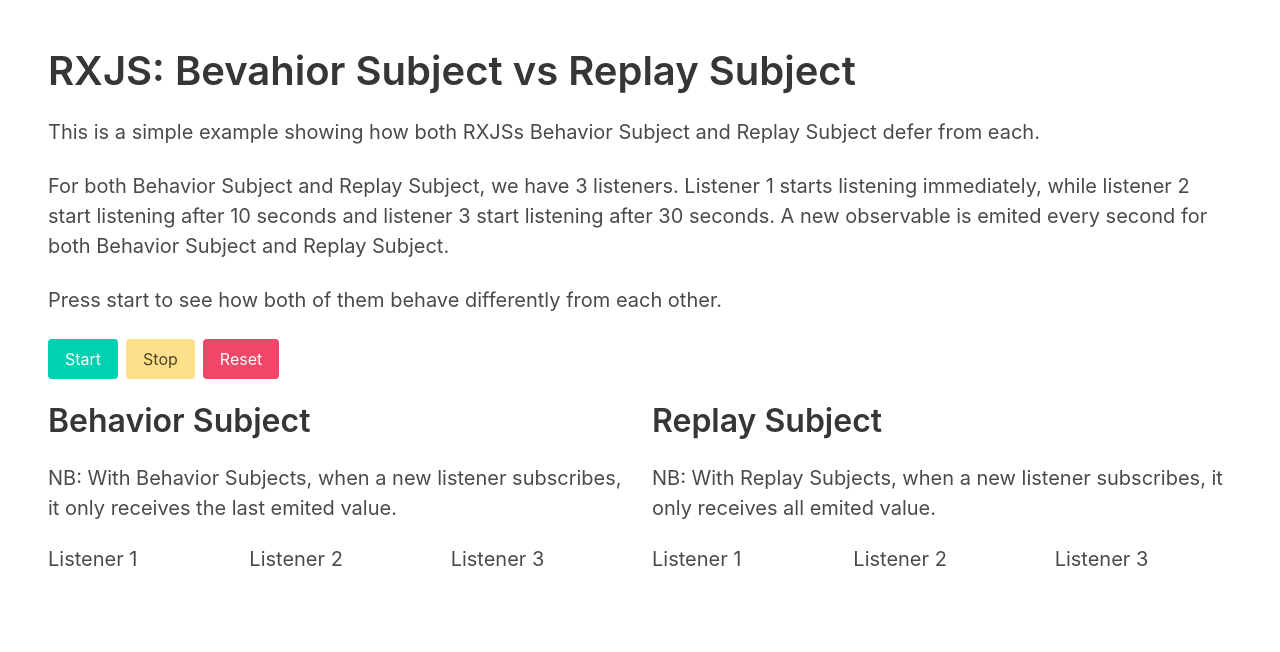
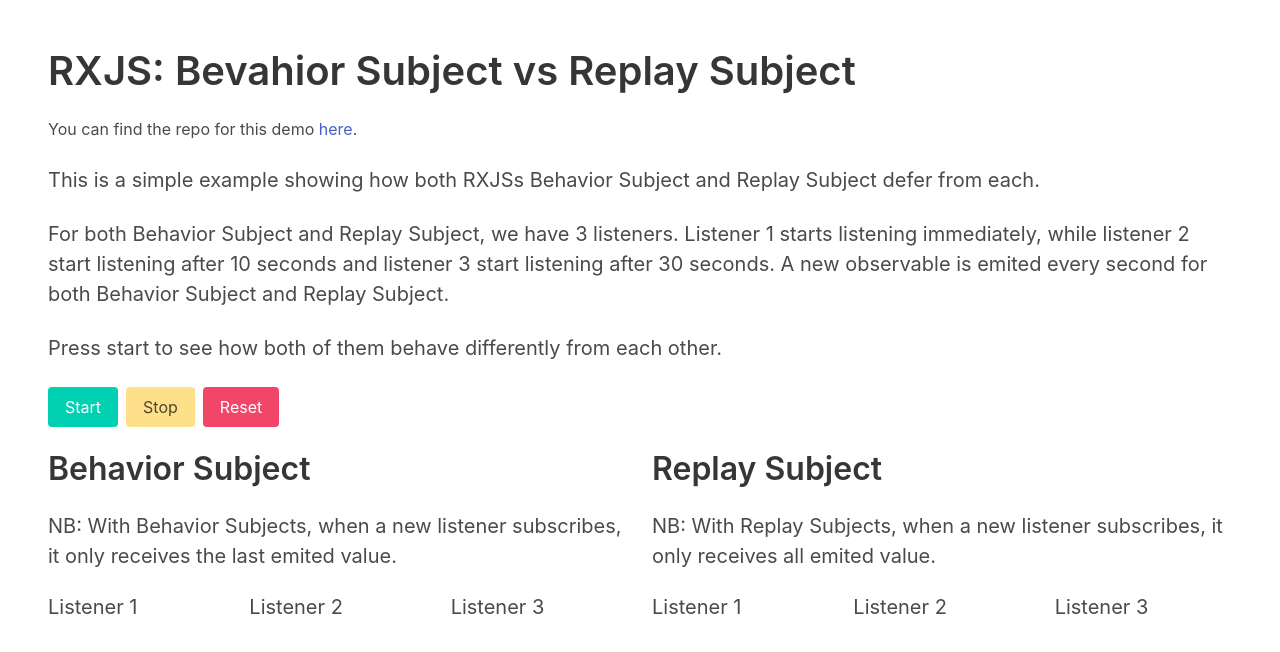
Before and after one commit to mainawycliffe/observables-demo, an Angular app: page / in a window 1280 px wide. Shown: the top 652 px of the page. Built offline with nearby package versions, Linux system fonts and the light colour scheme; what subsink would draw is missing.

Commit message:
add link to demo

```diff
--- a/src/app/app.component.html
+++ b/src/app/app.component.html
@@ -2,6 +2,10 @@
   <div class="columns">
     <div class="column">
       <h2 class="title is-2">RXJS: Bevahior Subject vs Replay Subject</h2>
+      <p class="content">
+        You can find the repo for this demo <a href="https://mainawycliffe.github.io/observables-demo/"
+          target="_blank">here</a>.
+      </p>
       <p class="content is-medium">
         This is a simple example showing how both RXJSs Behavior Subject and Replay Subject defer from each.
       </p>
@@ -14,6 +18,7 @@
       <p class="content is-medium">
         Press start to see how both of them behave differently from each other.
       </p>
+
       <div class="buttons">
         <button (click)="start()" class="button is-primary">
           Start
```
